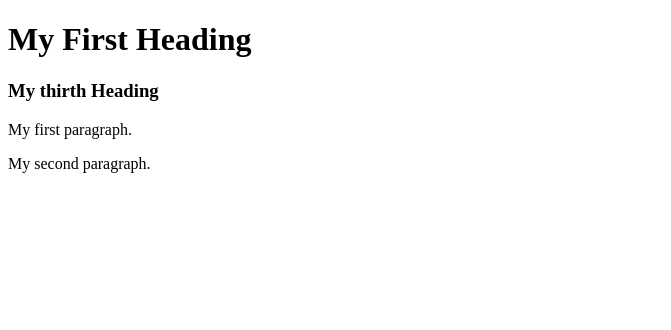
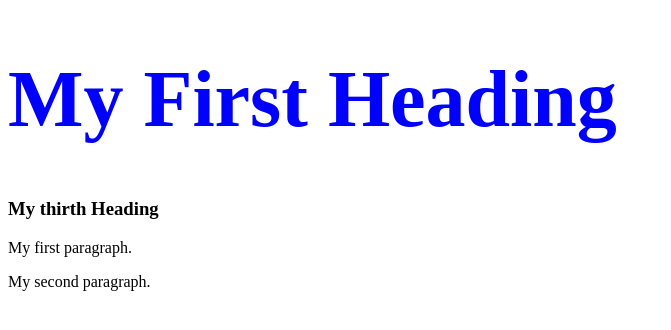
Before and after one commit to BartBroersen/Bart, a plain HTML site: page index.html in a window 1280 px wide. Shown: the whole page, without its empty margins (0-671 px from the left). Drawn offline with Linux system fonts and the light colour scheme.

Commit message:
add style for heading 1

```diff
--- a/index.html
+++ b/index.html
@@ -10,6 +10,13 @@
 <h3>My thirth Heading</h3>
 <p>My first paragraph.</p>
 <p>My second paragraph.</p>
+<style>
+h1 {
+    color:blue;
+    font-size: 80px;
+
+}
+</style>
 
 </body>
 </html>
```
